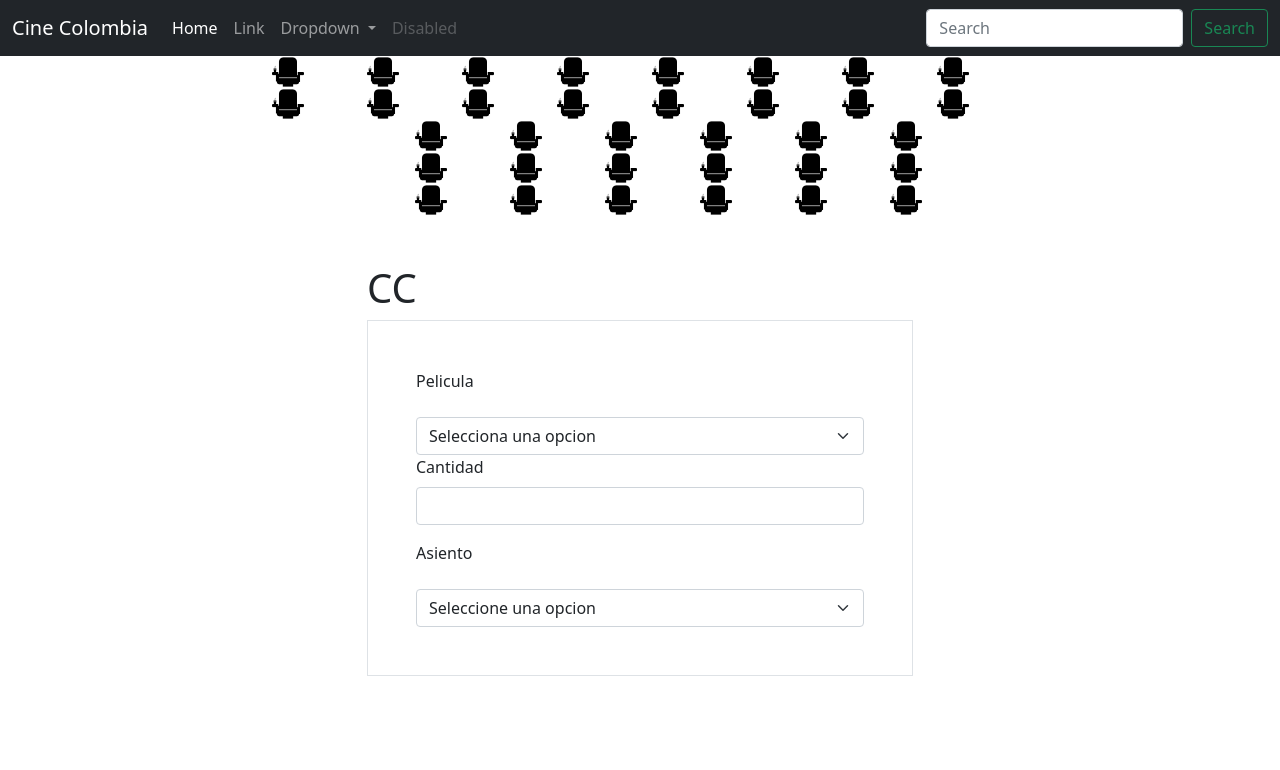
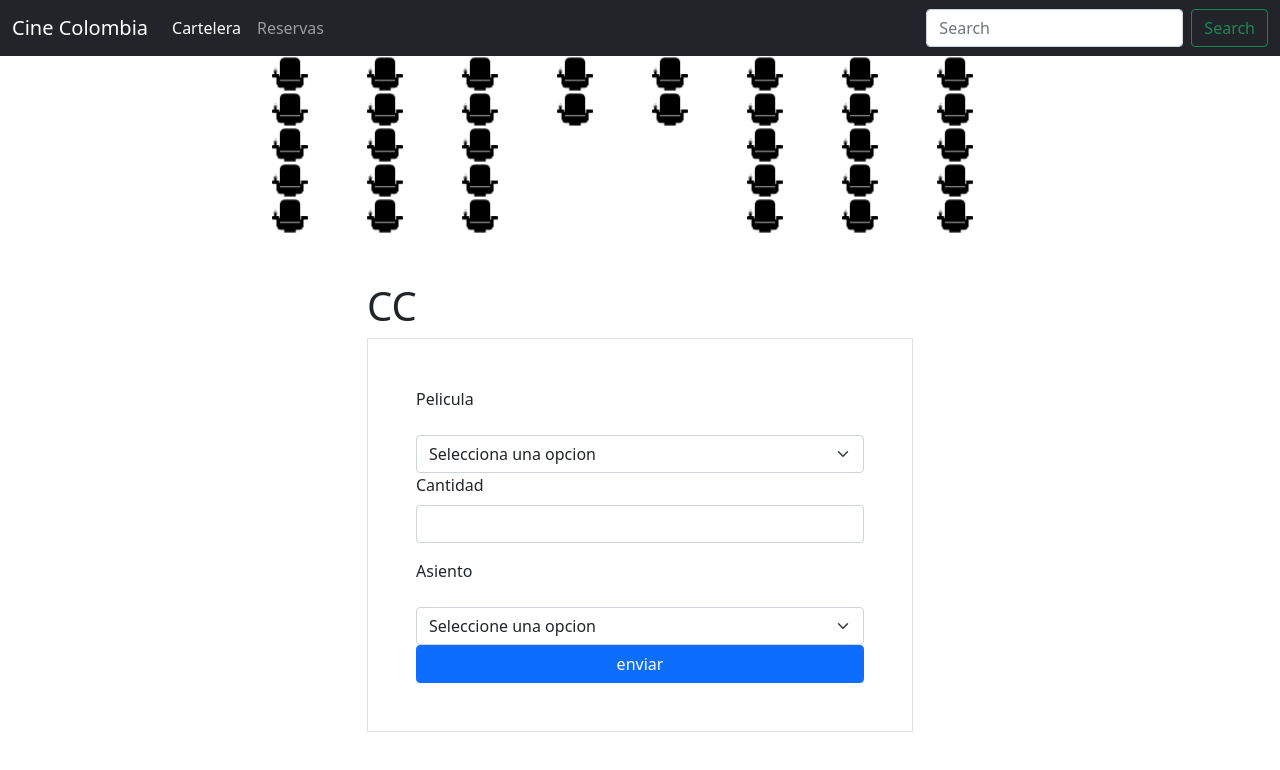
Before and after one commit to SantiagoPareja2006/Cards, a plain HTML site: page reserva.html in a window 1280 px wide. Drawn offline with nearby package versions, Linux system fonts and the light colour scheme.

Commit message:
Finalizado

```diff
--- /dev/null
+++ b/formasientos.js
@@ -0,0 +1,13 @@
+let etiquetaBoton=document.getElementById("boton")
+etiquetaBoton.addEventListener("click",escuchar)
+function escuchar(event){
+    event.preventDefault()
+    let pelicula=document.getElementById("Pelicula").value
+    console.log(pelicula)
+    let cantidad=document.getElementById("cantidad").value
+    console.log(cantidad)
+    let asiento=document.getElementById("Asiento").value
+    console.log(asiento)
+    let subtotal=asiento*cantidad
+    alert("Su total a pagar es: $"+subtotal)
+}
--- a/reserva.html
+++ b/reserva.html
@@ -17,24 +17,10 @@
               <div class="collapse navbar-collapse" id="navbarSupportedContent">
                 <ul class="navbar-nav me-auto mb-2 mb-lg-0">
                   <li class="nav-item">
-                    <a class="nav-link active" aria-current="page" href="#">Home</a>
+                    <a class="nav-link active" aria-current="page" href="index.html">Cartelera</a>
                   </li>
                   <li class="nav-item">
-                    <a class="nav-link" href="#">Link</a>
-                  </li>
-                  <li class="nav-item dropdown">
-                    <a class="nav-link dropdown-toggle" href="#" id="navbarDropdown" role="button" data-bs-toggle="dropdown" aria-expanded="false">
-                      Dropdown
-                    </a>
-                    <ul class="dropdown-menu" aria-labelledby="navbarDropdown">
-                      <li><a class="dropdown-item" href="#">Action</a></li>
-                      <li><a class="dropdown-item" href="#">Another action</a></li>
-                      <li><hr class="dropdown-divider"></li>
-                      <li><a class="dropdown-item" href="#">Something else here</a></li>
-                    </ul>
-                  </li>
-                  <li class="nav-item">
-                    <a class="nav-link disabled">Disabled</a>
+                    <a class="nav-link" href="reserva.html">Reservas</a>
                   </li>
                 </ul>
                 <form class="d-flex">
@@ -45,126 +31,126 @@
             </div>
           </nav>
     <main>
-        <div class="container" id="contenedor">
+        <div class="container" id="sillas">
             <div class="row justify-content-center">
                 <div class="col-1">
-                    <img src="img/cinema-chair.png" alt="Chair">
+                    <img src="img/cinema-chair.png" alt="Chair" class="img-fluid w-50">
                 </div>
                 <div class="col-1">
-                    <img src="img/cinema-chair.png" alt="Chair">
+                    <img src="img/cinema-chair.png" alt="Chair" class="img-fluid w-50">
                 </div>
                 <div class="col-1">
-                    <img src="img/cinema-chair.png" alt="Chair">
+                    <img src="img/cinema-chair.png" alt="Chair" class="img-fluid w-50">
                 </div>
                 <div class="col-1">
-                    <img src="img/cinema-chair.png" alt="Chair">
+                    <img src="img/cinema-chair.png" alt="Chair" class="img-fluid w-50">
                 </div>
                 <div class="col-1">
-                    <img src="img/cinema-chair.png" alt="Chair">
+                    <img src="img/cinema-chair.png" alt="Chair" class="img-fluid w-50">
                 </div>
                 <div class="col-1">
-                    <img src="img/cinema-chair.png" alt="Chair">
+                    <img src="img/cinema-chair.png" alt="Chair" class="img-fluid w-50">
                 </div>
                 <div class="col-1">
-                    <img src="img/cinema-chair.png" alt="Chair">
+                    <img src="img/cinema-chair.png" alt="Chair" class="img-fluid w-50">
                 </div>
                 <div class="col-1">
-                    <img src="img/cinema-chair.png" alt="Chair">
+                    <img src="img/cinema-chair.png" alt="Chair" class="img-fluid w-50">
                 </div>
             </div>
             <div class="row justify-content-center">
                 <div class="col-1">
-                    <img src="img/cinema-chair.png" alt="Chair">
+                    <img src="img/cinema-chair.png" alt="Chair" class="img-fluid w-50">
                 </div>
                 <div class="col-1">
-                    <img src="img/cinema-chair.png" alt="Chair">
+                    <img src="img/cinema-chair.png" alt="Chair" class="img-fluid w-50">
                 </div>
                 <div class="col-1">
-                    <img src="img/cinema-chair.png" alt="Chair">
+                    <img src="img/cinema-chair.png" alt="Chair" class="img-fluid w-50">
                 </div>
                 <div class="col-1">
-                    <img src="img/cinema-chair.png" alt="Chair">
+                    <img src="img/cinema-chair.png" alt="Chair" class="img-fluid w-50">
                 </div>
                 <div class="col-1">
-                    <img src="img/cinema-chair.png" alt="Chair">
+                    <img src="img/cinema-chair.png" alt="Chair" class="img-fluid w-50">
                 </div>
                 <div class="col-1">
-                    <img src="img/cinema-chair.png" alt="Chair">
+                    <img src="img/cinema-chair.png" alt="Chair" class="img-fluid w-50">
                 </div>
                 <div class="col-1">
-                    <img src="img/cinema-chair.png" alt="Chair">
+                    <img src="img/cinema-chair.png" alt="Chair" class="img-fluid w-50">
                 </div>
                 <div class="col-1">
-                    <img src="img/cinema-chair.png" alt="Chair">
+                    <img src="img/cinema-chair.png" alt="Chair" class="img-fluid w-50">
                 </div>
             </div>
             <div class="row justify-content-center">
                 <div class="col-1">
+                    <img src="img/cinema-chair.png" alt="Chair" class="img-fluid w-50">
+                </div>
+                <div class="col-1">
+                    <img src="img/cinema-chair.png" alt="Chair" class="img-fluid w-50">
+                </div>
+                <div class="col-1">
+                    <img src="img/cinema-chair.png" alt="Chair" class="img-fluid w-50">
+                </div>
+                <div class="col-2">
 
                 </div>
                 <div class="col-1">
-                    <img src="img/cinema-chair.png" alt="Chair">
+                    <img src="img/cinema-chair.png" alt="Chair" class="img-fluid w-50">
                 </div>
                 <div class="col-1">
-                    <img src="img/cinema-chair.png" alt="Chair">
+                    <img src="img/cinema-chair.png" alt="Chair" class="img-fluid w-50">
                 </div>
                 <div class="col-1">
-                    <img src="img/cinema-chair.png" alt="Chair">
-                </div>
-                <div class="col-1">
-                    <img src="img/cinema-chair.png" alt="Chair">
-                </div>
-                <div class="col-1">
-                    <img src="img/cinema-chair.png" alt="Chair">
-                </div>
-                <div class="col-1">
-                    <img src="img/cinema-chair.png" alt="Chair">
+                    <img src="img/cinema-chair.png" alt="Chair" class="img-fluid w-50">
                 </div>
             </div>
             <div class="row justify-content-center">
                 <div class="col-1">
+                    <img src="img/cinema-chair.png" alt="Chair" class="img-fluid w-50">
+                </div>
+                <div class="col-1">
+                    <img src="img/cinema-chair.png" alt="Chair" class="img-fluid w-50">
+                </div>
+                <div class="col-1">
+                    <img src="img/cinema-chair.png" alt="Chair" class="img-fluid w-50">
+                </div>
+                <div class="col-2">
 
                 </div>
                 <div class="col-1">
-                    <img src="img/cinema-chair.png" alt="Chair">
+                    <img src="img/cinema-chair.png" alt="Chair" class="img-fluid w-50">
                 </div>
                 <div class="col-1">
-                    <img src="img/cinema-chair.png" alt="Chair">
+                    <img src="img/cinema-chair.png" alt="Chair" class="img-fluid w-50">
                 </div>
                 <div class="col-1">
-                    <img src="img/cinema-chair.png" alt="Chair">
-                </div>
-                <div class="col-1">
-                    <img src="img/cinema-chair.png" alt="Chair">
-                </div>
-                <div class="col-1">
-                    <img src="img/cinema-chair.png" alt="Chair">
-                </div>
-                <div class="col-1">
-                    <img src="img/cinema-chair.png" alt="Chair">
+                    <img src="img/cinema-chair.png" alt="Chair" class="img-fluid w-50">
                 </div>
             </div>
             <div class="row justify-content-center">
                 <div class="col-1">
+                    <img src="img/cinema-chair.png" alt="Chair" class="img-fluid w-50">
+                </div>
+                <div class="col-1">
+                    <img src="img/cinema-chair.png" alt="Chair" class="img-fluid w-50">
+                </div>
+                <div class="col-1">
+                    <img src="img/cinema-chair.png" alt="Chair" class="img-fluid w-50">
+                </div>
+                <div class="col-2">
 
                 </div>
                 <div class="col-1">
-                    <img src="img/cinema-chair.png" alt="Chair">
+                    <img src="img/cinema-chair.png" alt="Chair" class="img-fluid w-50">
                 </div>
                 <div class="col-1">
-                    <img src="img/cinema-chair.png" alt="Chair">
+                    <img src="img/cinema-chair.png" alt="Chair" class="img-fluid w-50">
                 </div>
                 <div class="col-1">
-                    <img src="img/cinema-chair.png" alt="Chair">
-                </div>
-                <div class="col-1">
-                    <img src="img/cinema-chair.png" alt="Chair">
-                </div>
-                <div class="col-1">
-                    <img src="img/cinema-chair.png" alt="Chair">
-                </div>
-                <div class="col-1">
-                    <img src="img/cinema-chair.png" alt="Chair">
+                    <img src="img/cinema-chair.png" alt="Chair" class="img-fluid w-50">
                 </div>
             </div>
         </div>
@@ -194,10 +180,10 @@
                   <label class="form-label">Asiento</label>
                   <select id="Asiento" class="form-select mt-3" aria-label="Default select example">
                     <option selected>Seleccione una opcion</option>
-                    <option value="Asiento preferncial">Preferencial</option>
-                    <option value="Asiento general">General</option>
-                    <button id="boton" type="submit" class="btn btn-primary w-100">enviar</button>
+                    <option value="10000">Preferencial</option>
+                    <option value="7800">General</option>
                   </select>
+                  <button id="boton" type="submit" class="btn btn-primary w-100">enviar</button>
                 </form>
               </div>
             </div>
@@ -206,5 +192,6 @@
 
     <script src="https://cdn.jsdelivr.net/npm/bootstrap@5.1.3/dist/js/bootstrap.bundle.min.js" integrity="sha384-ka7Sk0Gln4gmtz2MlQnikT1wXgYsOg+OMhuP+IlRH9sENBO0LRn5q+8nbTov4+1p" crossorigin="anonymous"></script>
     <script src="reservas.js"></script>
+    <script src="formasientos.js"></script>
 </body>
 </html>
--- a/reservas.js
+++ b/reservas.js
@@ -0,0 +1,6 @@
+let sillas=document.getElementById("sillas")
+sillas.addEventListener("click",function(evento){
+    if(evento.target.classList.contains("w-50")){
+        evento.target.src="img/azulito.png"
+    }
+})
```
Also changed, not shown: index.html (+2 -16 lines), img/azulito.png (renamed from img/cinema-chair (2).png).
